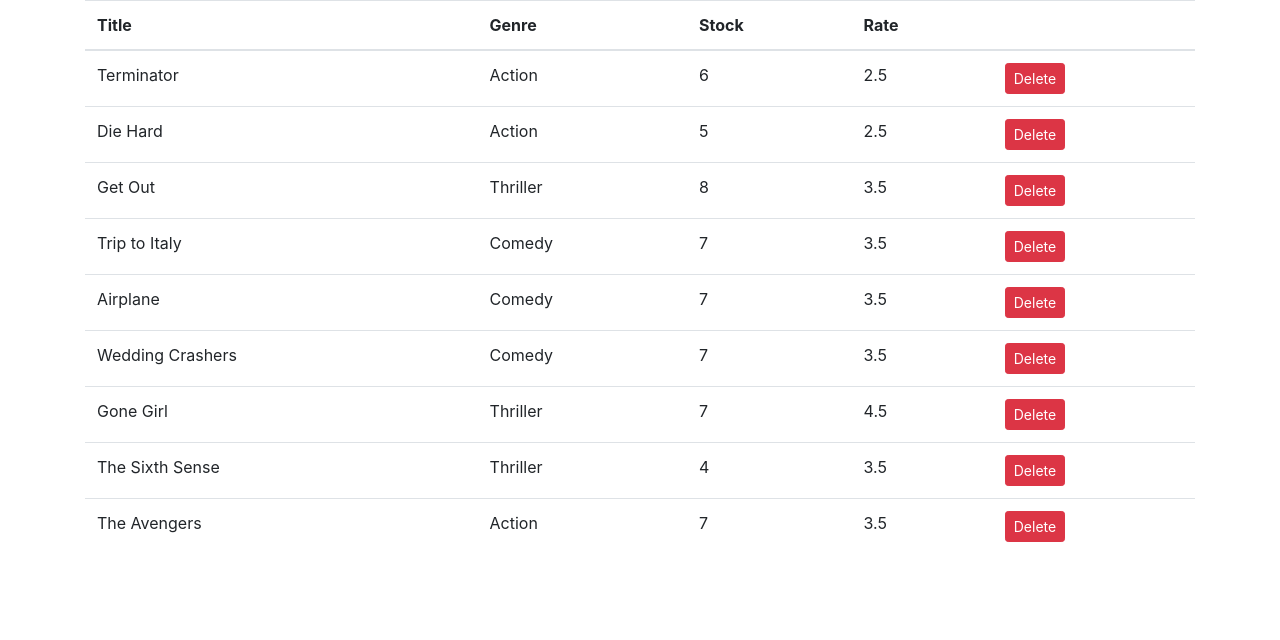
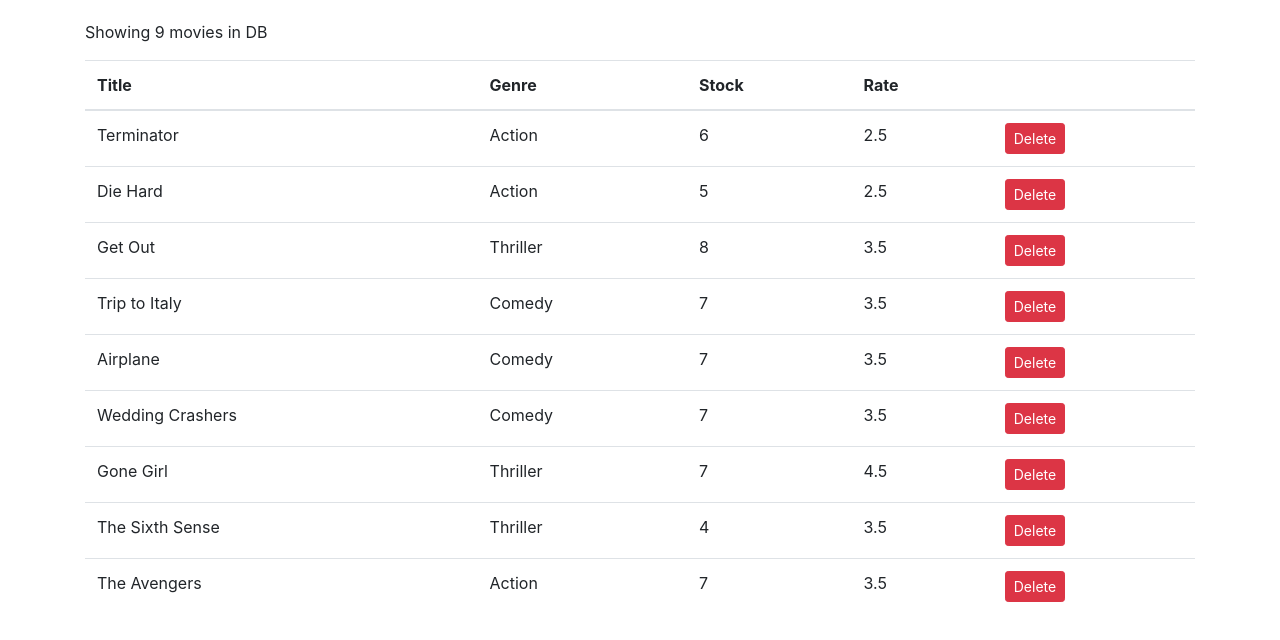
Before and after one commit to Grigore94/Vidly, a React (Create React App) app in the folder vidly/: page / in a window 1280 px wide. Shown: the top 640 px of the page. Built offline with nearby package versions, Linux system fonts and the light colour scheme.

Commit message:
added a conditional rendering for a paragraph to be displayed on top depending on a condition

```diff
--- a/vidly/src/components/movies.jsx
+++ b/vidly/src/components/movies.jsx
@@ -11,7 +11,12 @@
     this.setState({ movies });
   };
   render() {
+      // obj destructuring setin this.satte.movie as count variable
+      const { length : count } = this.state.movies;
+      if(count === 0) return <p>No movie in the DB</p>
     return (
+        <div>
+        <p>Showing { count } movies in DB</p>
       <table className="table">
         <thead>
           <tr>
@@ -41,6 +46,7 @@
           ))}
         </tbody>
       </table>
+      </div>
     );
   }
 }
--- a/vidly/src/index.css
+++ b/vidly/src/index.css
@@ -1,13 +1,5 @@
 body {
   margin: 0;
-  font-family: -apple-system, BlinkMacSystemFont, 'Segoe UI', 'Roboto', 'Oxygen',
-    'Ubuntu', 'Cantarell', 'Fira Sans', 'Droid Sans', 'Helvetica Neue',
-    sans-serif;
-  -webkit-font-smoothing: antialiased;
-  -moz-osx-font-smoothing: grayscale;
+  padding: 20px 0 0 0;
+  font-family: sans-serif;
 }
-
-code {
-  font-family: source-code-pro, Menlo, Monaco, Consolas, 'Courier New',
-    monospace;
-}
```
